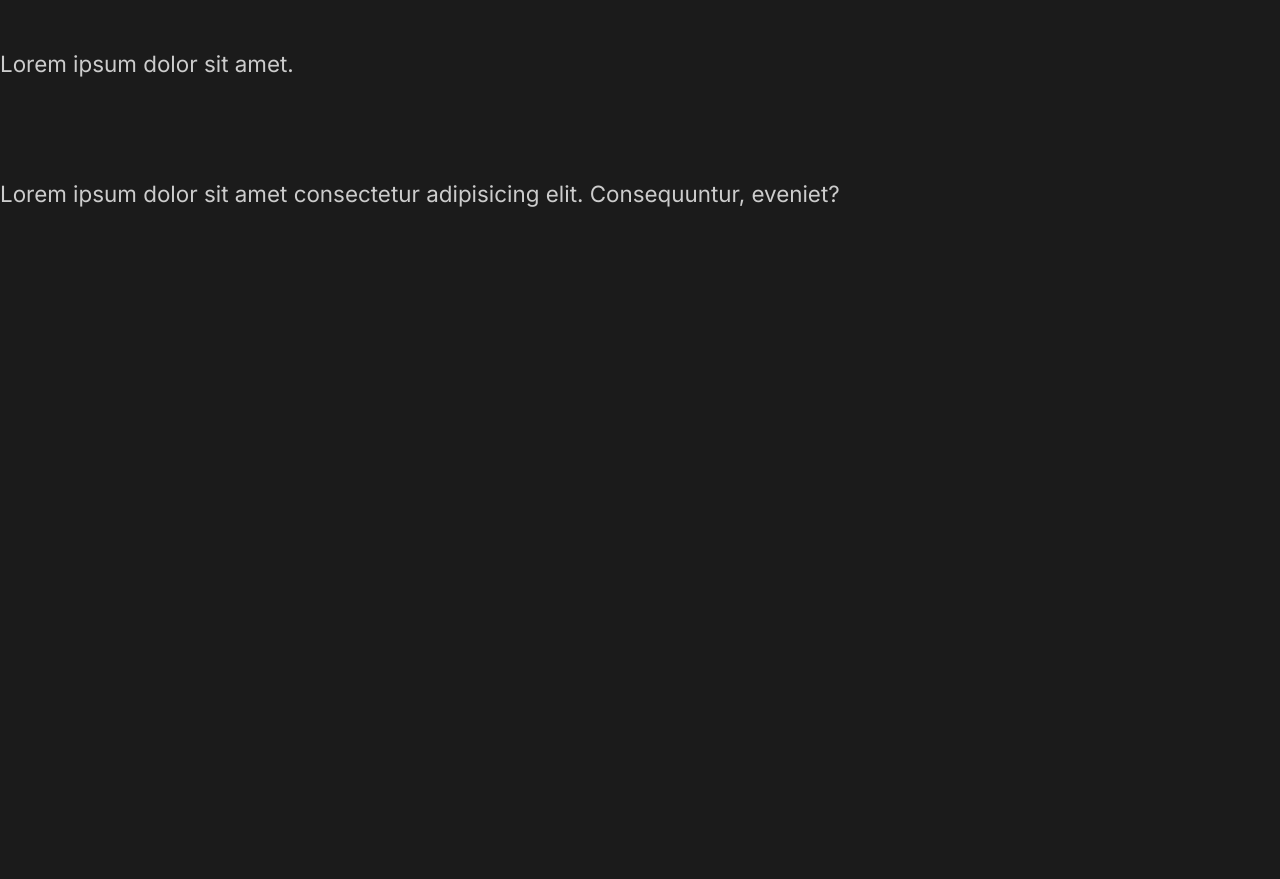
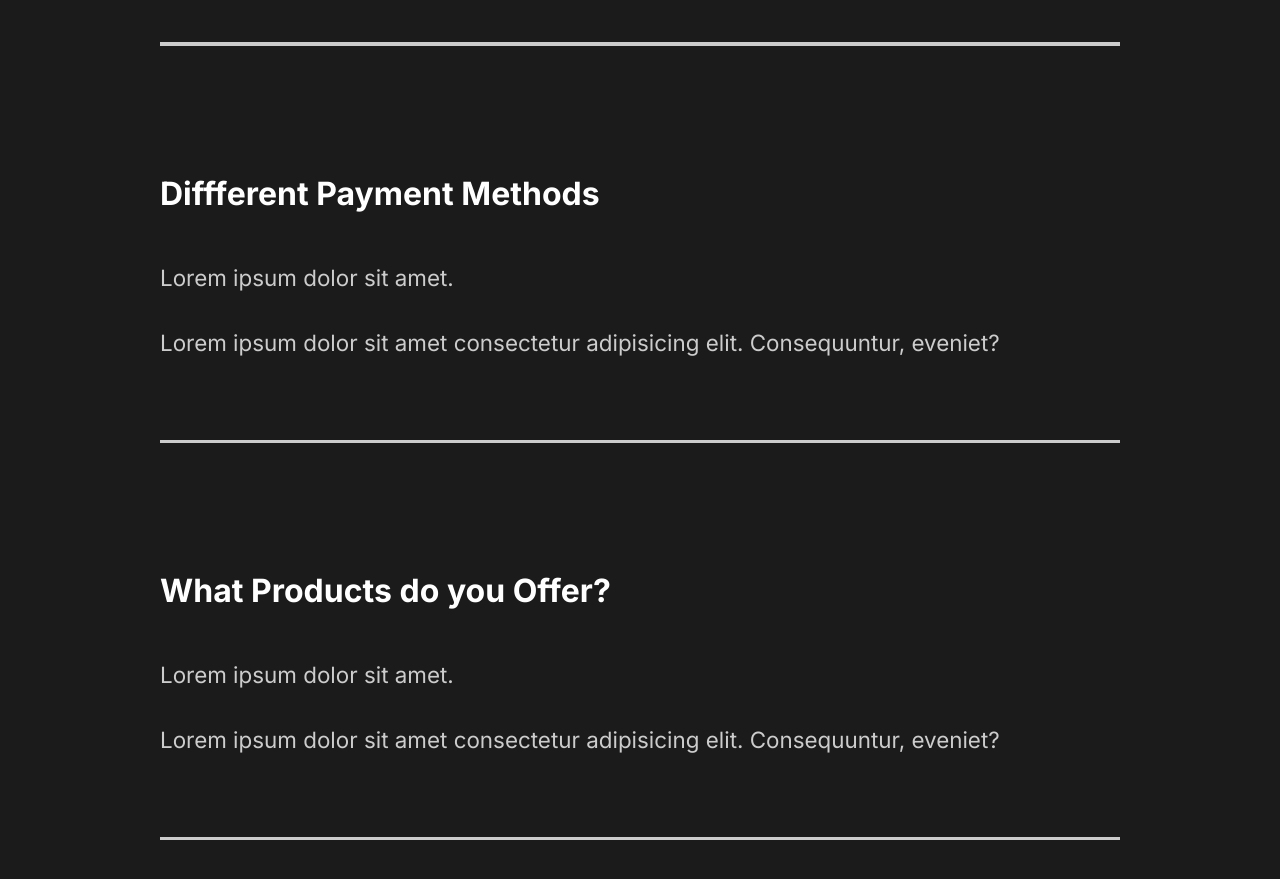
Before and after one commit to Laryl14/capture-portfolio, a React (Create React App) app: page / in a window 1280 px wide. Shown: the part 3026-3905 px from the top of the page. Before the commit the page ends 3285 px from the top, so only its background shows below. Built offline with nearby package versions, Linux system fonts and the light colour scheme.

Commit message:
styled the FAQ section

```diff
--- a/src/components/FaqSection.js
+++ b/src/components/FaqSection.js
@@ -1,8 +1,10 @@
 import React from "react";
+import styled from "styled-components";
+import { About } from "../styles";
 
 function FaqSection() {
   return (
-    <div className="faq">
+    <Faq className="faq">
       <h2>
         Any Questions <span>FAQ</span>
       </h2>
@@ -15,6 +17,7 @@
             Consequuntur, eveniet?
           </p>
         </div>
+        <div className="faq-line"></div>
       </div>
       <div className="question">
         <h4>Daily Schedule</h4>
@@ -25,6 +28,7 @@
             Consequuntur, eveniet?
           </p>
         </div>
+        <div className="faq-line"></div>
       </div>
       <div className="question">
         <h4>Diffferent Payment Methods</h4>
@@ -35,6 +39,7 @@
             Consequuntur, eveniet?
           </p>
         </div>
+        <div className="faq-line"></div>
       </div>
       <div className="question">
         <h4>What Products do you Offer?</h4>
@@ -45,9 +50,37 @@
             Consequuntur, eveniet?
           </p>
         </div>
+        <div className="faq-line"></div>
       </div>
-    </div>
+    </Faq>
   );
 }
 
+const Faq = styled(About)`
+  display: block;
+  span {
+    display: block;
+  }
+  h2 {
+    padding-bottom: 2rem;
+    font-weight: lighter;
+  }
+  .faq-line {
+    background: #cccccc;
+    height: 0.2rem;
+    margin: 2rem 0rem;
+    width: 100%;
+  }
+  .question {
+    padding: 3rem 0rem;
+    cursor: pointer;
+  }
+  .answer {
+    padding: 2rem 0rem;
+    p {
+      padding: 1rem 0rem;
+    }
+  }
+`;
+
 export default FaqSection;
--- a/src/components/GlobalStyle.js
+++ b/src/components/GlobalStyle.js
@@ -34,6 +34,7 @@
     }
     h4{
         font-weight: bold;
+        font-size: 2rem;
     }
     a{
         font-size:1.1rem;
--- a/src/components/ServicesSection.js
+++ b/src/components/ServicesSection.js
@@ -7,7 +7,7 @@
 import home2 from "../img/home2.png";
 //import Styles
 import styled from "styled-components";
-import { StyledDescription, StyledImage, StyledHide, About } from "../styles";
+import { StyledDescription, StyledImage, About } from "../styles";
 
 const ServicesSection = () => {
   return (
```
Also changed, not shown: 1 other file (tests, documents, lock files or other folders).
